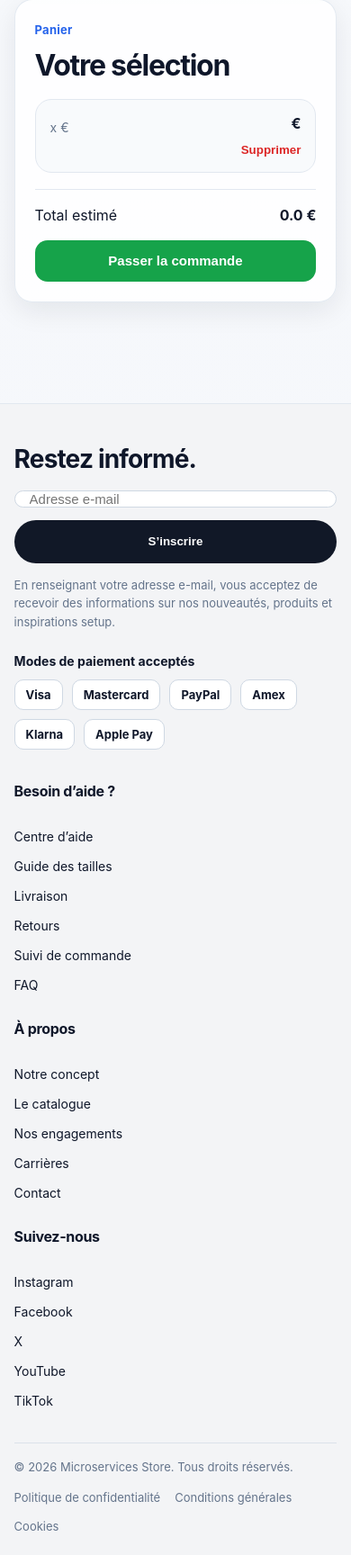
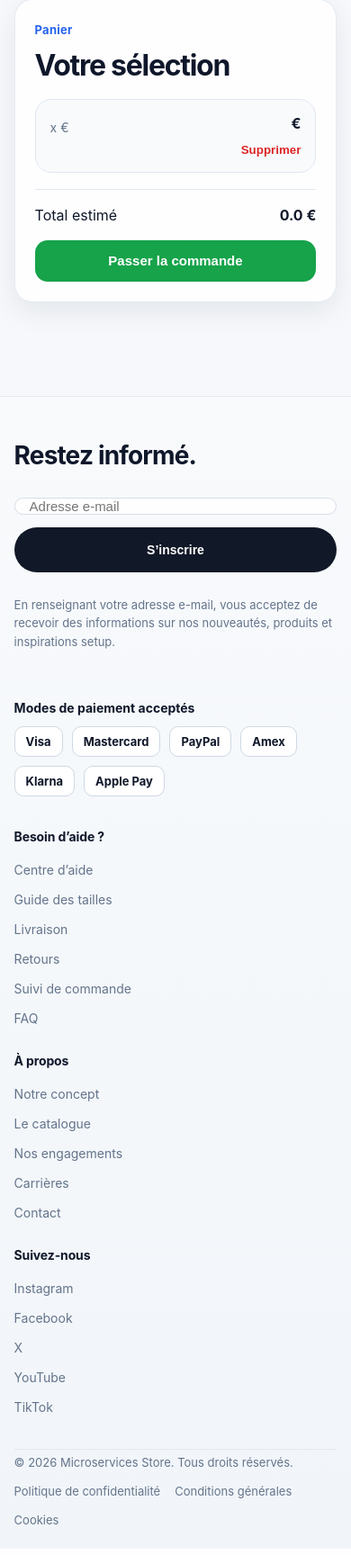
Before and after one commit to Whitedukecmr/microservices-ecommerce, a Flask app: page / in a window 390 px wide. Shown: the part 2980-4708 px from the top of the page at 90% size. Run offline with Flask 3, Linux system fonts and the light colour scheme; data that the repository does not hold is empty.

Commit message:
refine footer with premium minimal layout

```diff
--- a/web-ui/app/static/style.css
+++ b/web-ui/app/static/style.css
@@ -886,4 +886,241 @@
         width: 100%;
     }
 }
+
+.site-footer {
+    margin-top: 72px;
+    padding: 64px 0 28px;
+    background: linear-gradient(to bottom, #f8fafc 0%, #f1f5f9 100%);
+    border-top: 1px solid rgba(226, 232, 240, 0.9);
 }
+
+.footer-shell {
+    display: flex;
+    flex-direction: column;
+    gap: 34px;
+}
+
+.footer-top {
+    display: grid;
+    grid-template-columns: minmax(320px, 1.15fr) minmax(0, 1fr);
+    gap: 56px;
+    align-items: start;
+}
+
+.footer-brand-block {
+    max-width: 560px;
+}
+
+.footer-eyebrow {
+    display: inline-block;
+    margin-bottom: 14px;
+    color: var(--primary);
+    font-size: 13px;
+    font-weight: 700;
+    letter-spacing: 0.04em;
+    text-transform: uppercase;
+}
+
+.footer-brand-block h4 {
+    margin: 0 0 14px;
+    font-size: clamp(26px, 3vw, 38px);
+    line-height: 1.08;
+    letter-spacing: -0.04em;
+    color: var(--text);
+    max-width: 14ch;
+}
+
+.footer-brand-block p {
+    margin: 0 0 22px;
+    color: var(--muted);
+    font-size: 16px;
+    line-height: 1.7;
+    max-width: 52ch;
+}
+
+.footer-newsletter {
+    display: flex;
+    align-items: center;
+    gap: 12px;
+    flex-wrap: wrap;
+}
+
+.footer-newsletter input {
+    flex: 1;
+    min-width: 240px;
+    height: 50px;
+    border-radius: 14px;
+    border: 1px solid #d7dee8;
+    background: rgba(255, 255, 255, 0.9);
+    padding: 0 16px;
+    font-size: 15px;
+    outline: none;
+}
+
+.footer-newsletter input:focus {
+    border-color: #c7d2e0;
+    box-shadow: 0 0 0 4px rgba(37, 99, 235, 0.08);
+}
+
+.footer-newsletter button {
+    height: 50px;
+    padding: 0 20px;
+    border: none;
+    border-radius: 999px;
+    background: #111827;
+    color: white;
+    font-size: 14px;
+    font-weight: 700;
+    cursor: pointer;
+    transition: transform 0.18s ease, opacity 0.18s ease;
+}
+
+.footer-newsletter button:hover {
+    opacity: 0.94;
+    transform: translateY(-1px);
+}
+
+.footer-links-grid {
+    display: grid;
+    grid-template-columns: repeat(4, minmax(120px, 1fr));
+    gap: 24px;
+}
+
+.footer-column {
+    display: flex;
+    flex-direction: column;
+    gap: 12px;
+}
+
+.footer-column h5 {
+    margin: 0 0 6px;
+    font-size: 14px;
+    font-weight: 700;
+    letter-spacing: -0.01em;
+    color: var(--text);
+}
+
+.footer-column a {
+    color: var(--muted);
+    text-decoration: none;
+    font-size: 14px;
+    line-height: 1.5;
+    transition: color 0.18s ease;
+}
+
+.footer-column a:hover {
+    color: var(--text);
+}
+
+.footer-middle {
+    display: flex;
+    align-items: center;
+    justify-content: space-between;
+    gap: 18px;
+    padding-top: 8px;
+    border-top: 1px solid rgba(226, 232, 240, 0.9);
+    flex-wrap: wrap;
+}
+
+.footer-label {
+    color: var(--muted);
+    font-size: 13px;
+    font-weight: 600;
+}
+
+.footer-payments {
+    display: flex;
+    flex-wrap: wrap;
+    gap: 10px;
+}
+
+.footer-payments span {
+    display: inline-flex;
+    align-items: center;
+    justify-content: center;
+    min-height: 34px;
+    padding: 0 12px;
+    border-radius: 10px;
+    border: 1px solid #d8e0ea;
+    background: rgba(255, 255, 255, 0.9);
+    color: var(--text);
+    font-size: 13px;
+    font-weight: 700;
+}
+
+.footer-bottom {
+    display: flex;
+    align-items: center;
+    justify-content: space-between;
+    gap: 16px;
+    padding-top: 6px;
+    border-top: 1px solid rgba(226, 232, 240, 0.9);
+    flex-wrap: wrap;
+}
+
+.footer-bottom p {
+    margin: 0;
+    color: var(--muted);
+    font-size: 13px;
+}
+
+.footer-bottom-links {
+    display: flex;
+    align-items: center;
+    flex-wrap: wrap;
+    gap: 16px;
+}
+
+.footer-bottom-links a {
+    color: var(--muted);
+    text-decoration: none;
+    font-size: 13px;
+    transition: color 0.18s ease;
+}
+
+.footer-bottom-links a:hover {
+    color: var(--text);
+}
+
+@media (max-width: 1040px) {
+    .footer-top {
+        grid-template-columns: 1fr;
+        gap: 36px;
+    }
+
+    .footer-links-grid {
+        grid-template-columns: repeat(2, minmax(120px, 1fr));
+    }
+}
+
+@media (max-width: 720px) {
+    .site-footer {
+        margin-top: 56px;
+        padding: 48px 0 24px;
+    }
+
+    .footer-brand-block h4 {
+        max-width: none;
+    }
+
+    .footer-newsletter {
+        flex-direction: column;
+        align-items: stretch;
+    }
+
+    .footer-newsletter input,
+    .footer-newsletter button {
+        width: 100%;
+    }
+
+    .footer-links-grid {
+        grid-template-columns: 1fr;
+    }
+
+    .footer-middle,
+    .footer-bottom {
+        flex-direction: column;
+        align-items: flex-start;
+    }
+}
+}
```
Lines whose indentation alone changed are shown as unchanged.
